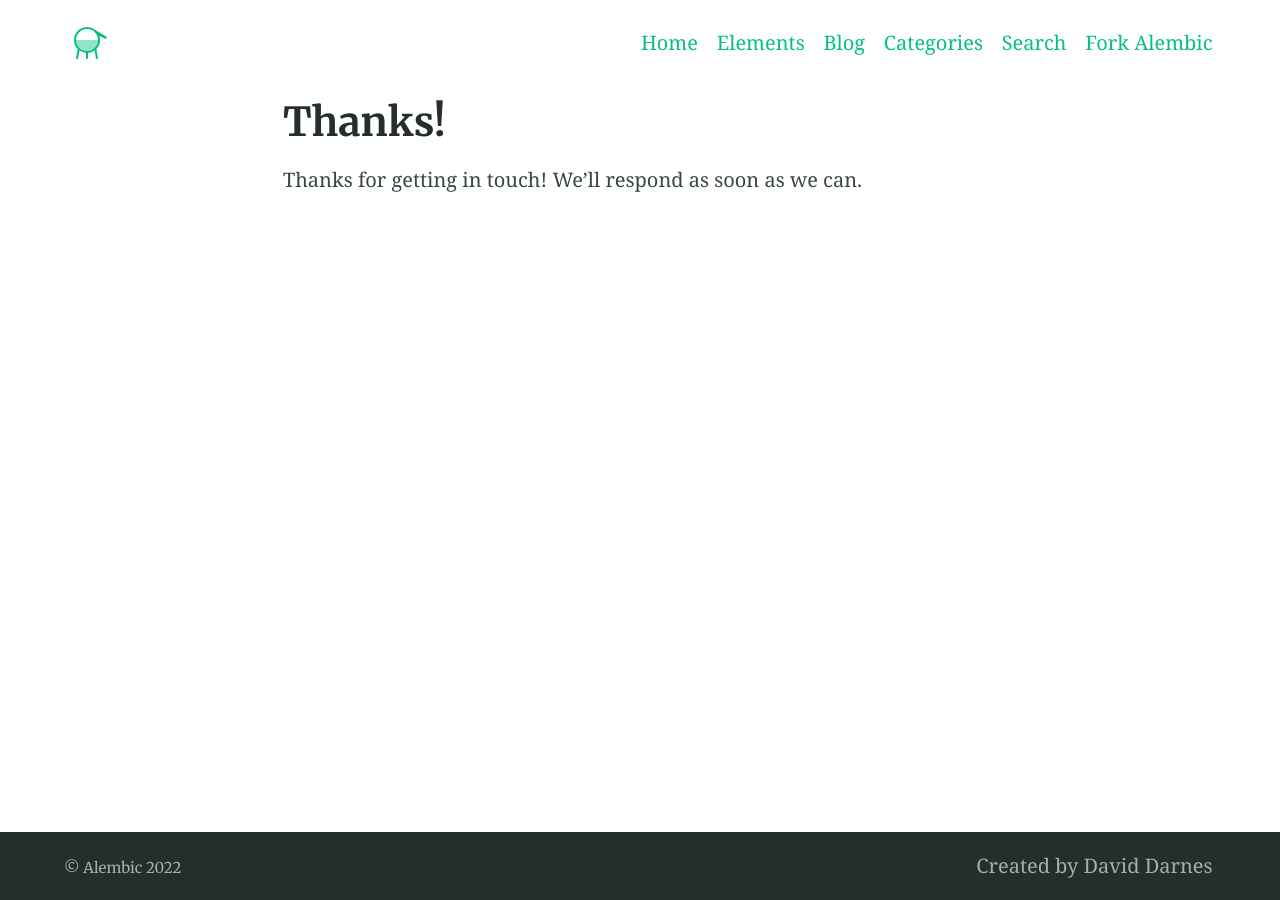
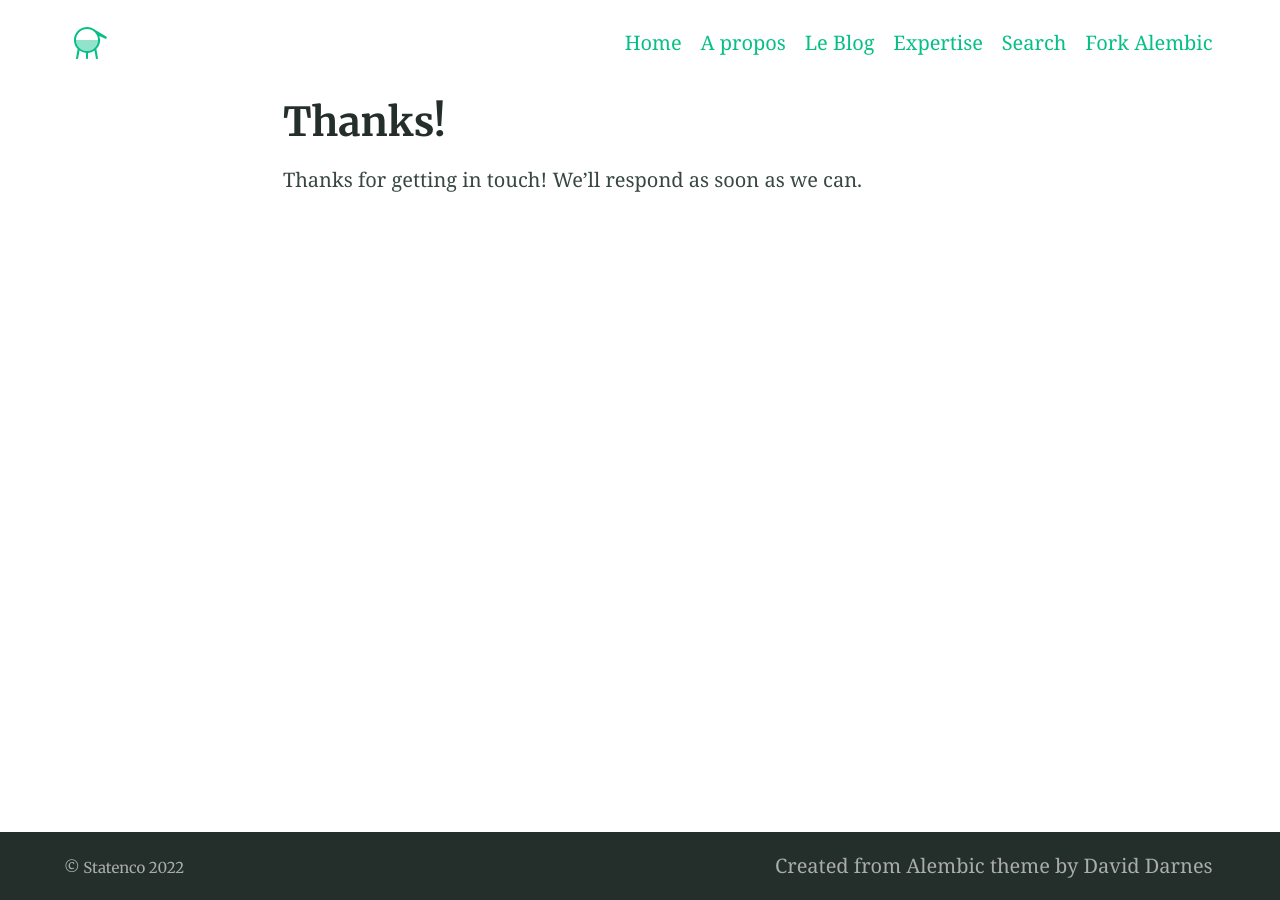
Before and after one commit to Claire-K/Claire-K.github.io, a Jekyll site: the page built from thanks.md, in a window 1280 px wide. Built offline with Jekyll 4.4.1, drawn with Linux system fonts in a browser that asks for light colours.

Commit message:
Update _config.yml

```diff
--- a/_config.yml
+++ b/_config.yml
@@ -93,12 +93,12 @@ defaults:
 # 7. Site settings
 encoding: utf-8 # Make sure the encoding is right
 lang: en-GB # Set the site language
-title: "Alembic" # Site name or title, also used in jekyll-seo-tag
+title: "Statenco" # Site name or title, also used in jekyll-seo-tag
 logo: "/assets/logos/logo.svg" # Site logo, also used in jekyll-seo-tag
-description: "Alembic is a starting point for Jekyll projects. Rather than starting from scratch, this boilerplate is designed to get the ball rolling immediately" # Site description and default description, also used in jekyll-seo-tag
-url: "https://alembic.darn.es" # Site url, also used in jekyll-seo-tag
+description: "En cour de création ..." # Site description and default description, also used in jekyll-seo-tag
+url: "statenco.com" # Site url, also used in jekyll-seo-tag
 baseurl: ""
-repo: "https://github.com/daviddarnes/alembic"
+repo: "https://github.com/Claire_K/Claire_K.github.io"
 email: "claire@statenco.com"
 # disqus: "alembic-1" # Blog post comments, uncomment the option and set the site ID from your Disqus account
 # date_format: "%-d %B %Y" # Blog post date formatting using placeholder formatting
@@ -123,11 +123,11 @@ favicons: # Favicons are also used in the manifest file. Syntax is 'size: path'
 navigation_header:
 - title: Home
   url: /
-- title: Elements
+- title: A propos
   url: /elements/
-- title: Blog
+- title: Le Blog
   url: /blog/
-- title: Categories
+- title: Expertise
   url: /categories/
 - title: Search
   url: /search/
@@ -135,14 +135,14 @@ navigation_header:
   url: https://github.com/daviddarnes/alembic
 
 navigation_footer:
-- title: Created by David Darnes
+- title: Created from Alembic theme by David Darnes
   url: https://darn.es
 
 social_links: # Appears in sidebar. Set the urls then uncomment and comment out as desired
-  Twitter: https://twitter.com/DavidDarnes
-  LinkedIn: https://www.linkedin.com/in/daviddarnes
-  GitHub: https://github.com/daviddarnes
-  link: https://darn.es
+  #Twitter: https://twitter.com/DavidDarnes
+  #LinkedIn: https://www.linkedin.com/in/daviddarnes
+  GitHub: https://github.com/Claire-K
+  #link: https://darn.es
   RSS: /feed.xml
 
 sharing_links: # Appear at the bottom of single blog posts, add as desired. The value can be 'true' or the desired button colour
```
